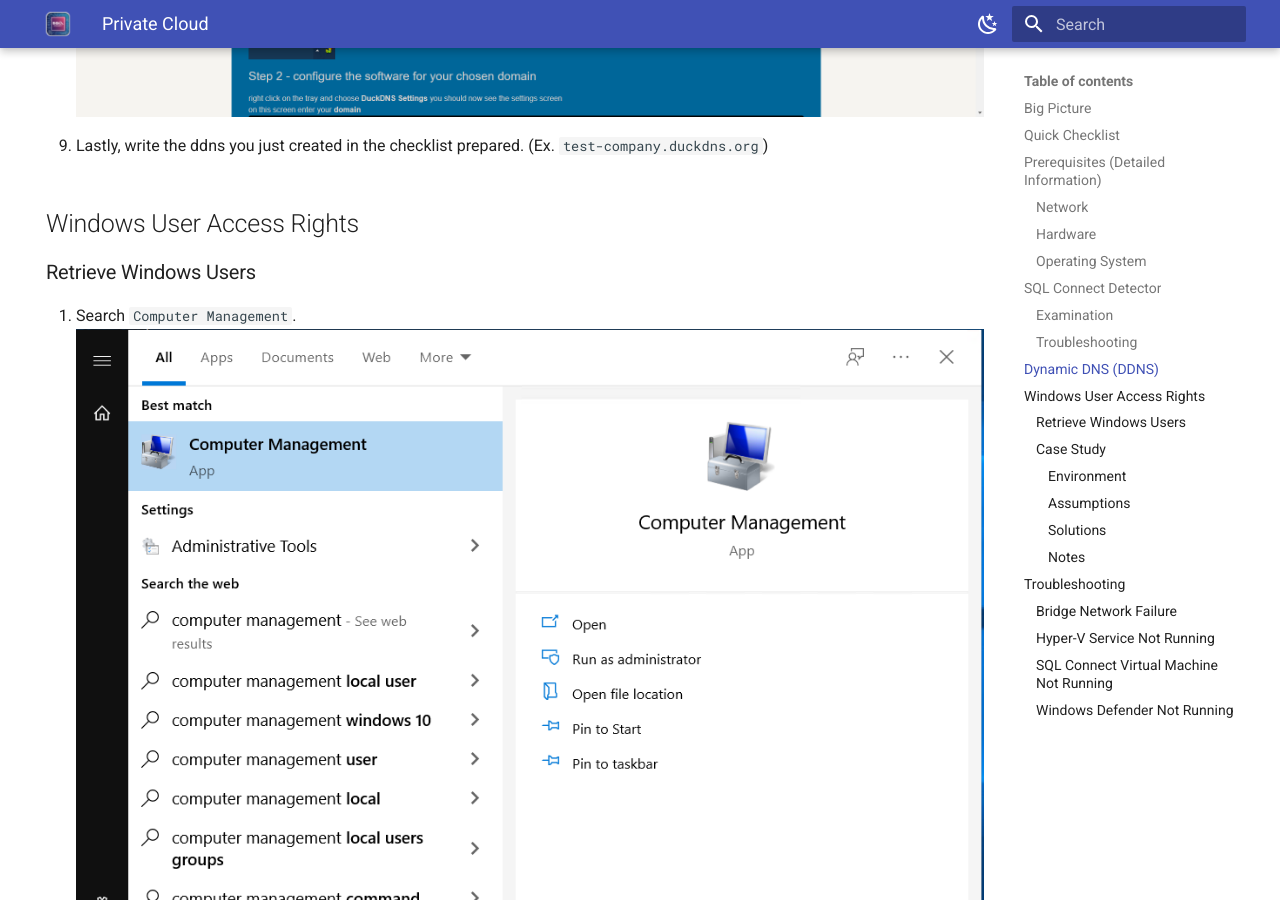
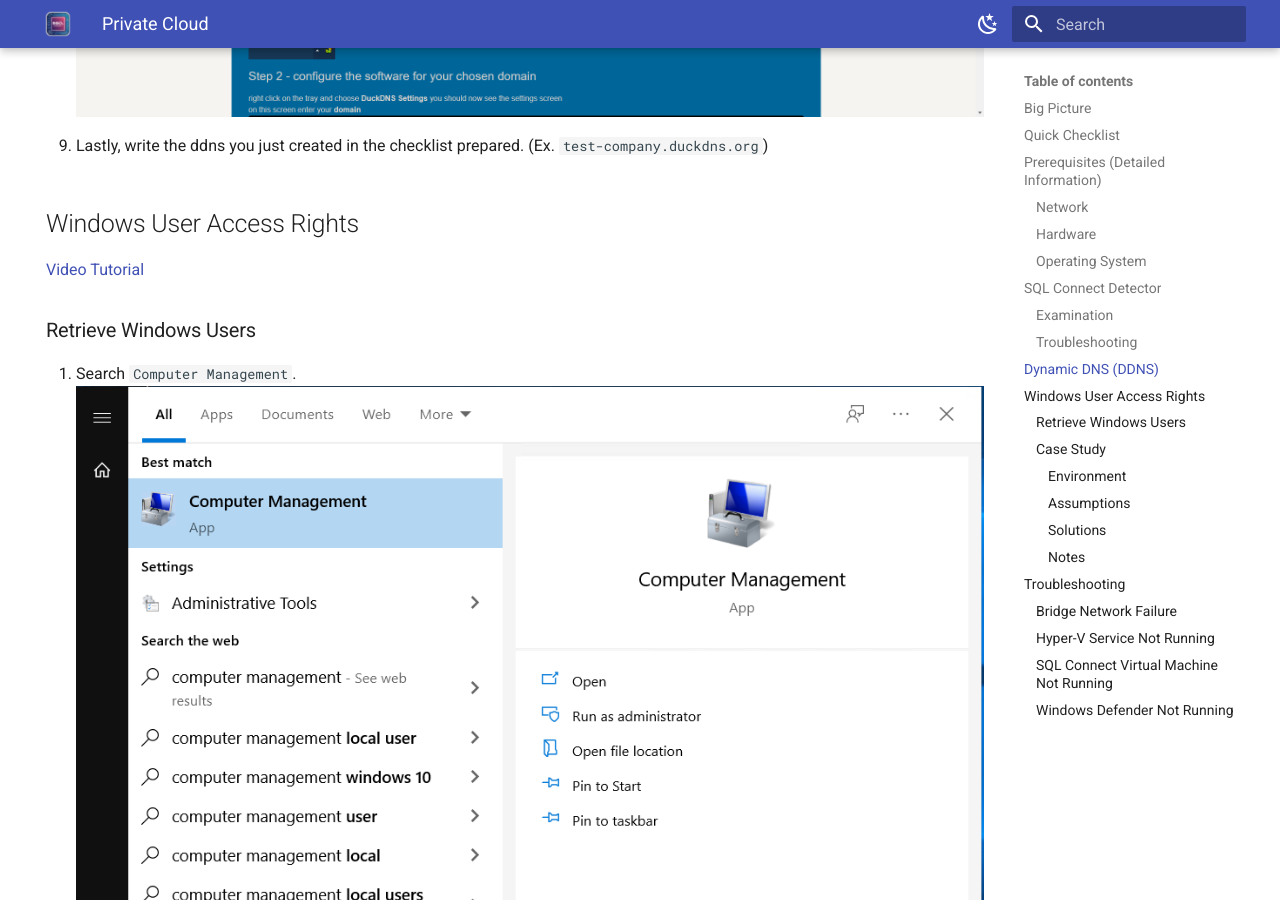
Before and after one commit to songlim327/sql-connect-doc, an MkDocs documentation site: the page built from docs/private-cloud.md, in a window 1280 px wide and 900 px high, scrolled down 10140 px. Built offline with MkDocs 1.6.1 and Material for MkDocs 9.7.7, drawn with Linux system fonts in a browser that asks for light colours.

Commit message:
[General] Add video link to Windows User Access Rights guide

```diff
--- a/docs/private-cloud.md
+++ b/docs/private-cloud.md
@@ -143,6 +143,7 @@
 9. Lastly, write the ddns you just created in the checklist prepared. (Ex. `test-company.duckdns.org`)
 
 ## Windows User Access Rights
+[Video Tutorial](https://youtu.be/H78QOIUPd7k)
 ### Retrieve Windows Users
 1. Search `Computer Management`.
 ![Retrieve Windows User 1](img/private-cloud/windows-user-access-rights/retrieve-windows-user-1.png)
```
